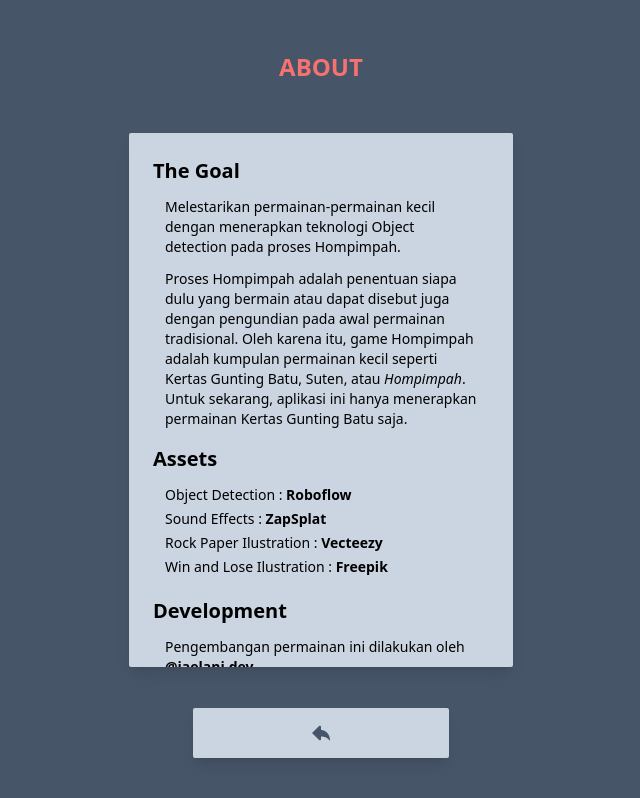
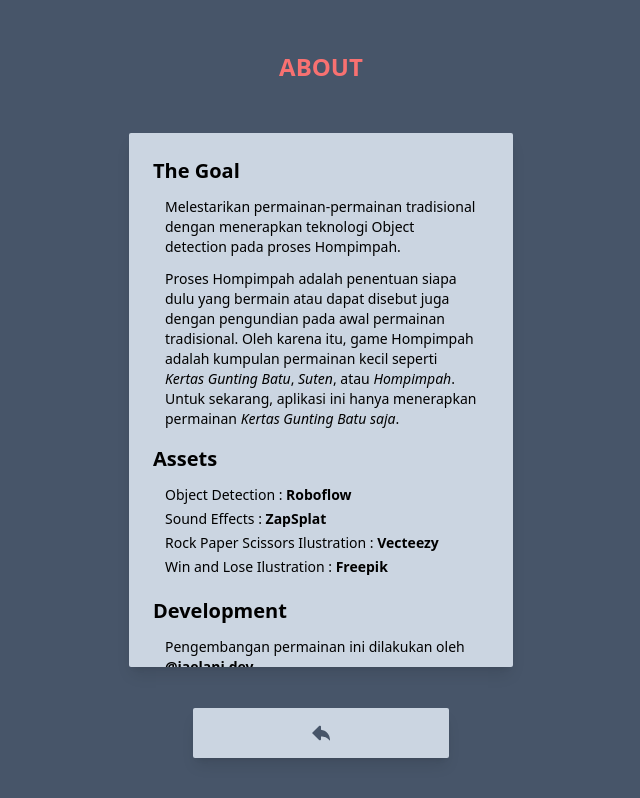
Before and after one commit to MSeptianJ/hompimpah-object-detection, a React (Vite) app: page /about in a window 1280 px wide. Shown: the whole page, without its empty margins (319-959 px from the left). Built offline with nearby package versions, Linux system fonts and the light colour scheme.

Commit message:
Revision to Tutorial Page and About Page

```diff
--- a/src/components/smallComponents/TutorialText.jsx
+++ b/src/components/smallComponents/TutorialText.jsx
@@ -3,10 +3,6 @@ import ILUST from '../../assets/img/KGB.svg';
 const TutorialText = () => {
 	return (
 		<>
-			<h5 className=" w-full rounded-sm bg-blue-400 p-2 text-sm font-bold">
-				Diharapkan membaca Tutorial, sebelum bermain.
-			</h5>
-
 			<section className=" w-full text-sm">
 				<h4 className=" mb-3 w-full text-left text-xl font-bold">
 					Description
@@ -63,27 +59,23 @@ const TutorialText = () => {
 					<li className=" mb-2">
 						Jika anda menampilkan kedua tangan,{' '}
 						<b>sistem dapat mendeteksi kedua tangan tersebut</b>, tetapi yang
-						akan dipilih adalah hasil deteksi dengan nilai keakuratan yang
-						paling tinggi.
+						akan dipilih adalah hasil deteksi dengan nilai confidence(nilai
+						persentase) yang paling tinggi.
 					</li>
 					<li className=" mb-2">
-						Kemungkinan sistem <b>tidak mendeteksi apapun</b>, selama 5 detik
-						proses pendeteksi dimulai. Jika hal ini terjadi,{' '}
-						<b>pilihan anda akan dipilih secara acak</b>. Disarankan, anda
-						berpindah ke tempat yang terang dan memastikan bahwa tampilan web
-						cam sudah jelas dan terang.
+						<b>Jika sistem tidak mendeteksi apapun</b> selama proses deteksi
+						berlangsung. Pilihan anda menjadi kosong, tetapi tidak akan
+						mengakibatkan anda kalah pada ronde tersebut.
 					</li>
 					<li className=" mb-2">
-						Jika pada{' '}
 						<b>
-							proses pendeteksian terjadi <i>lag</i> atau membuat device anda
-							melambat
+							Jika pada proses pendeteksian terjadi <i>lag</i> atau membuat
+							device anda melambat
 						</b>
-						. Hapus aplikasi lain yang berjalan. Pastikan tidak ada aplikasi
-						yang berjalan, dan hanya web app ini yang anda mainkan. Saya
-						sarankan untuk menggunakan device dengan <b>minimal RAM 4GB</b>.
-						Jika hal ini terjadi, saya minta anda untuk mengisi kolom kritik
-						pada link survey dengan spesifikasi device anda.
+						. Pastikan tidak ada aplikasi yang berjalan, dan hanya web app ini
+						yang anda mainkan. Disarankan untuk menggunakan device dengan RAM
+						dan Storage yang besar. Jika hal ini terjadi, tolong untuk mengisi
+						kolom kritik pada link survey dengan spesifikasi device anda.
 					</li>
 				</ul>
 			</section>
--- a/src/routes/about/components/AboutContent.jsx
+++ b/src/routes/about/components/AboutContent.jsx
@@ -4,15 +4,16 @@ const AboutContent = () => {
 			<section className=" w-full text-sm">
 				<h4 className=" mb-3 w-full text-left text-xl font-bold">The Goal</h4>
 				<p className=" mb-3 px-3 text-left">
-					Melestarikan permainan-permainan kecil dengan menerapkan teknologi
-					Object detection pada proses Hompimpah.
+					Melestarikan permainan-permainan tradisional dengan menerapkan
+					teknologi Object detection pada proses Hompimpah.
 				</p>
 				<p className=" px-3 text-left">
 					Proses Hompimpah adalah penentuan siapa dulu yang bermain atau dapat
 					disebut juga dengan pengundian pada awal permainan tradisional. Oleh
-					karena itu, game Hompimpah adalah kumpulan permainan kecil seperti
-					Kertas Gunting Batu, Suten, atau <i>Hompimpah</i>. Untuk sekarang,
-					aplikasi ini hanya menerapkan permainan Kertas Gunting Batu saja.
+					karena itu, game Hompimpah adalah kumpulan permainan kecil seperti{' '}
+					<i>Kertas Gunting Batu</i>, <i>Suten</i>, atau <i>Hompimpah</i>. Untuk
+					sekarang, aplikasi ini hanya menerapkan permainan{' '}
+					<i>Kertas Gunting Batu saja</i>.
 				</p>
 			</section>
 
@@ -39,7 +40,7 @@ const AboutContent = () => {
 					</a>
 				</p>
 				<p className=" mb-1 px-3 text-left">
-					Rock Paper Ilustration :{' '}
+					Rock Paper Scissors Ilustration :{' '}
 					<a
 						href="https://www.vecteezy.com/vector-art/690792-rock-paper-scissors-hand-icons"
 						className=" font-bold text-black"
```
Also changed, not shown: 1 other file (tests, documents, lock files or other folders).
